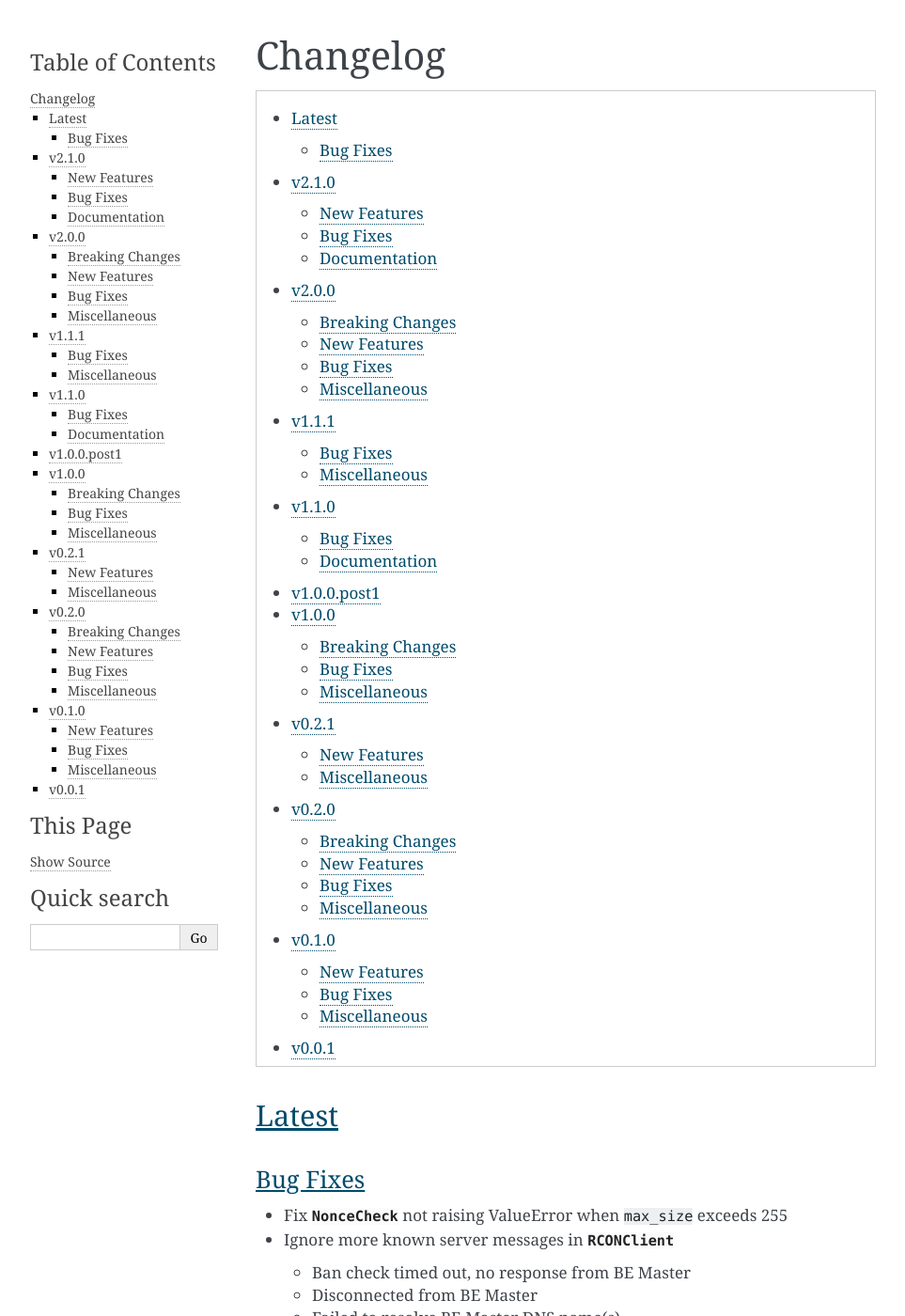
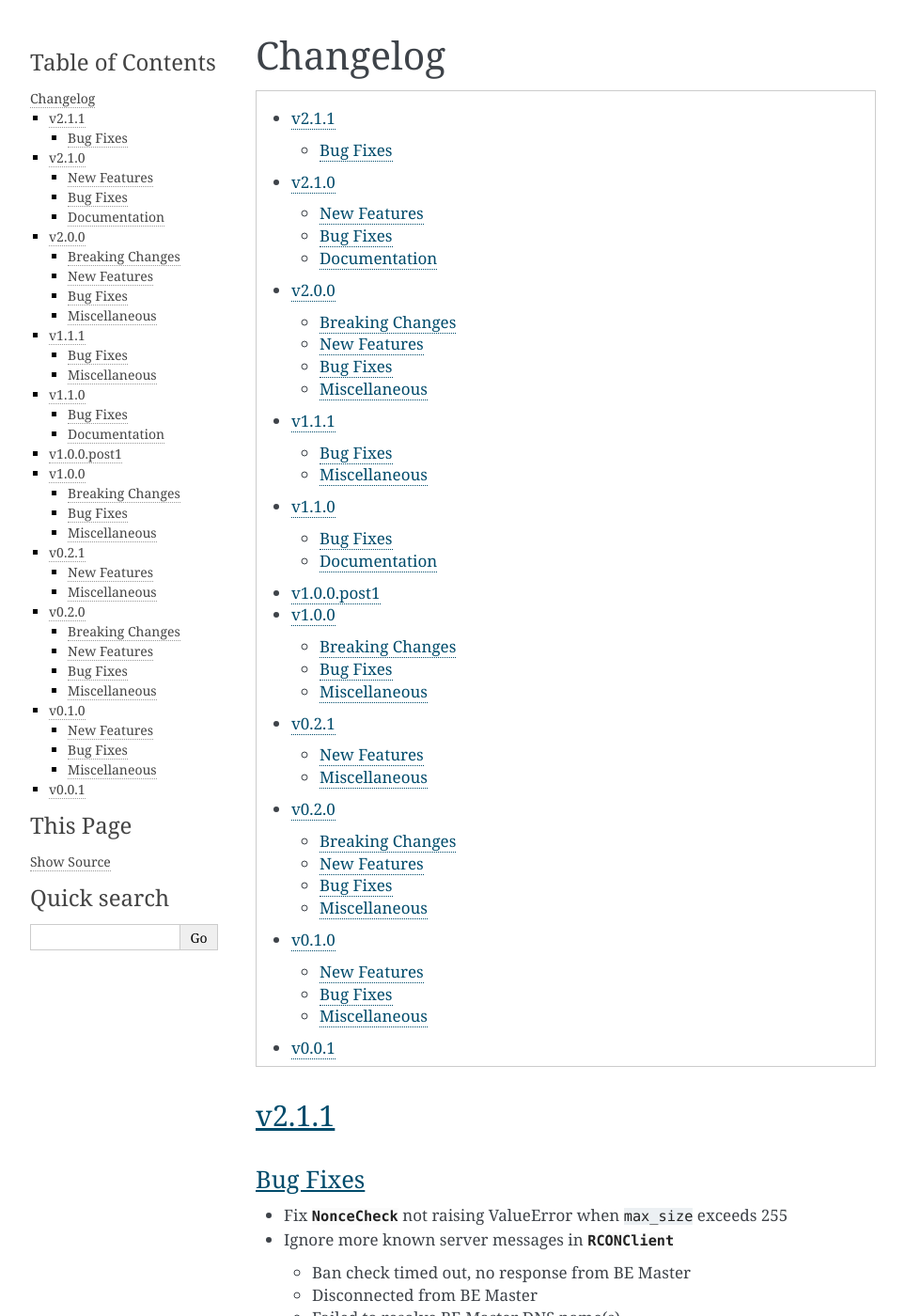
Before and after one commit to thegamecracks/berconpy, a Sphinx documentation site: the page built from docs/source/changelog.rst, in a window 1280 px wide and 1400 px high. Shown: the whole window at 94% size, without its empty margins (148-1111 px from the left). Built offline with Sphinx 7.4.7, drawn with Linux system fonts in a browser that asks for light colours.

Commit message:
Bump version to 2.1.1

```diff
--- a/docs/source/changelog.rst
+++ b/docs/source/changelog.rst
@@ -5,7 +5,7 @@ Changelog
   :depth: 2
   :local:
 
-Latest
+v2.1.1
 ------
 
 Bug Fixes
--- a/src/berconpy/__init__.py
+++ b/src/berconpy/__init__.py
@@ -33,4 +33,4 @@ from .protocol import (
     ServerState,
 )
 
-__version__ = "2.1.0"
+__version__ = "2.1.1"
```
Also changed, not shown: .github/ISSUE_TEMPLATE/bug_report.md.
